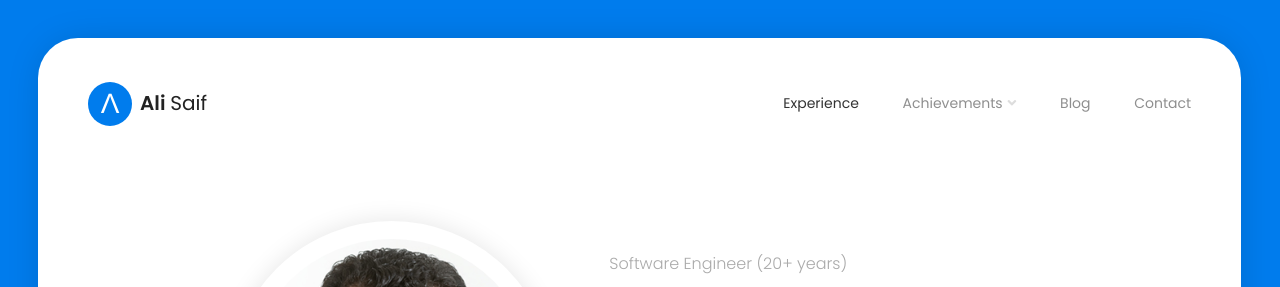
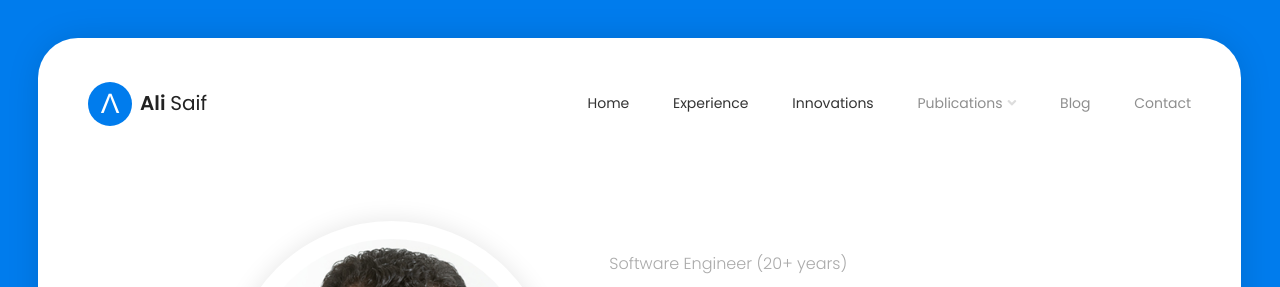
Before and after one commit to integracore2/integracore2.github.io, a Jekyll site: the page built from index.md, in a window 1280 px wide. Shown: the top 287 px of the page. Built offline with Jekyll 4.4.1, drawn with Linux system fonts in a browser that asks for light colours.

Commit message:
updated main nav menu items

```diff
--- a/_includes/header_site.html
+++ b/_includes/header_site.html
@@ -13,27 +13,30 @@
       <!-- Navigation -->
       <div class="site-nav mobile-menu-hide">
         <ul class="leven-classic-menu site-main-menu">
+
+          <li class="menu-item current-menu-item">
+            <a href="{{ site.baseurl }}">Home</a>
+          </li>
+
           <li class="menu-item current-menu-item">
             <a href="{{ site.baseurl }}/experience/">Experience</a>
           </li>
 
+          <li class="menu-item current-menu-item">
+            <a href="{{ site.baseurl }}/innovations/">Innovations</a>
+          </li>
+
           <li class="menu-item menu-item-has-children">
-            <a href="{{ site.baseurl }}/evolution/">Achievements</a>
+            <a href="{{ site.baseurl }}/publications/">Publications</a>
             <ul class="sub-menu">
               <li class="menu-item">
-                <a href="#">Publications</a>
-              </li>
-              <li class="menu-item">
-                <a href="#">Innovations</a>
+                <a href="#">Videos</a>
               </li>
               <li class="menu-item">
                 <a href="#">Webinars</a>
               </li>
               <li class="menu-item">
                 <a href="#">Podcasts</a>
-              </li>
-              <li class="menu-item">
-                <a href="#">Videos</a>
               </li>
             </ul>
           </li>
```
